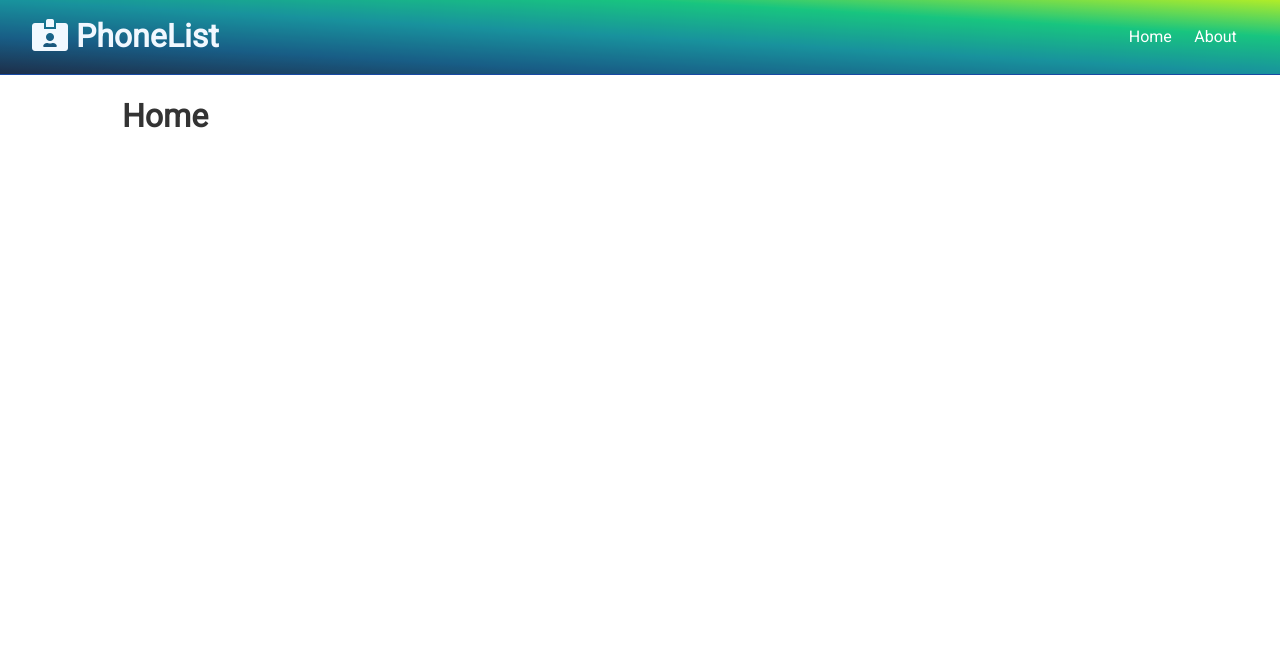
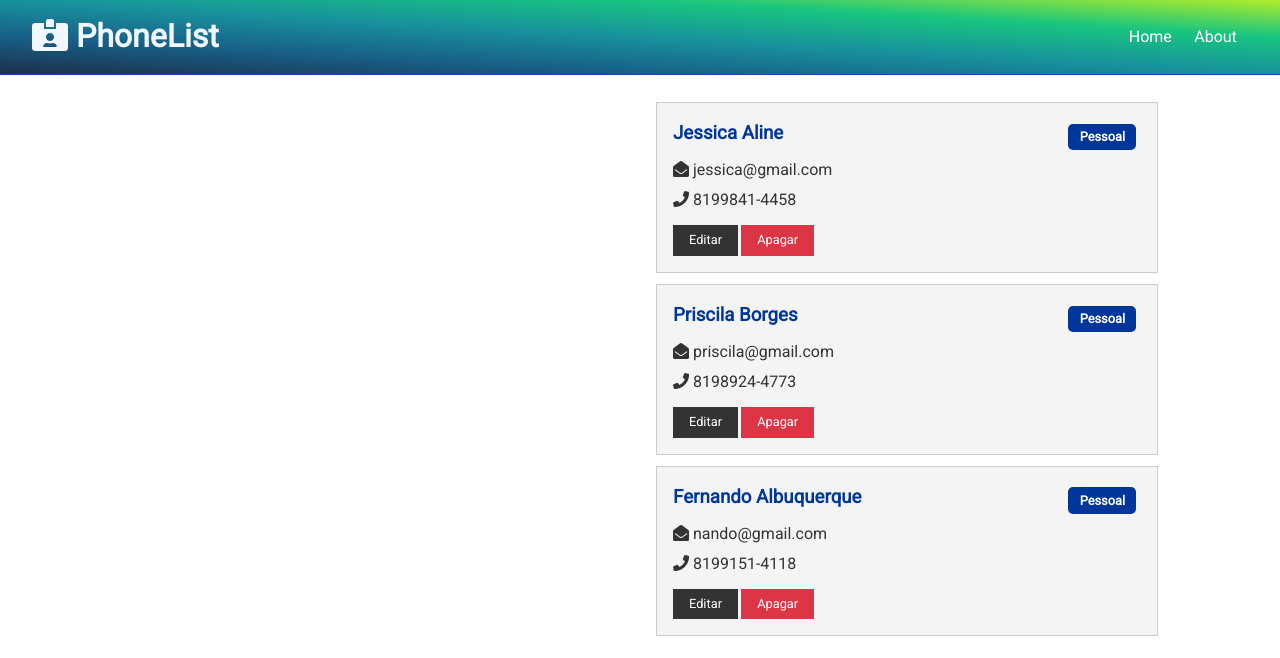
Before and after one commit to thienry/phone-list, a React (Create React App) app in the folder client/: page / in a window 1280 px wide. Shown: the top 658 px of the page. Built offline with nearby package versions, Linux system fonts and the light colour scheme.

Commit message:
Contacts & ContactItem Components implemented

```diff
--- /dev/null
+++ b/client/src/components/contacts/ContactItem.js
@@ -0,0 +1,45 @@
+import React from "react";
+import PropTypes from "prop-types";
+
+const ContactItem = ({ contact }) => {
+  const { id, name, email, phone, type } = contact;
+
+  return (
+    <div className="card bg-light">
+      <h3 className="text-primary text-left">
+        {name}{" "}
+        <span
+          style={{ float: "right" }}
+          className={
+            "badge " +
+            (type === "profissional" ? "badge-success" : "badge-primary")
+          }
+        >
+          {type.charAt(0).toUpperCase() + type.slice(1)}
+        </span>
+      </h3>
+      <ul className="list">
+        {email && (
+          <li>
+            <i className="fas fa-envelope-open" /> {email}
+          </li>
+        )}
+        {phone && (
+          <li>
+            <i className="fas fa-phone" /> {phone}
+          </li>
+        )}
+      </ul>
+      <p>
+        <button className="btn btn-dark btn-sm">Editar</button>
+        <button className="btn btn-danger btn-sm">Apagar</button>
+      </p>
+    </div>
+  );
+};
+
+ContactItem.propTypes = {
+  contact: PropTypes.object.isRequired,
+}
+
+export default ContactItem;
--- /dev/null
+++ b/client/src/components/contacts/Contacts.js
@@ -0,0 +1,19 @@
+import React, { useContext } from "react";
+import ContactContext from "../../context/contact/contactContext";
+
+import ContactItem from "./ContactItem";
+
+const Contacts = () => {
+  const contactContext = useContext(ContactContext);
+  const { contacts } = contactContext;
+
+  return (
+    <>
+      {contacts.map(contact => (
+        <ContactItem key={contact.id} contact={contact} />
+      ))}
+    </>
+  );
+};
+
+export default Contacts;
--- a/client/src/components/pages/Home.js
+++ b/client/src/components/pages/Home.js
@@ -1,10 +1,15 @@
-import React from 'react'
+import React from "react";
+import Contacts from "../contacts/Contacts";
 
 const Home = () => {
   return (
-    <div>
-      <h1>Home</h1>
+    <div className="grid-2">
+      <div>{/* Formulário do contato */}</div>
+      <div>
+        <Contacts />
+      </div>
     </div>
-  )}
+  );
+};
 
-export default Home
+export default Home;
```
